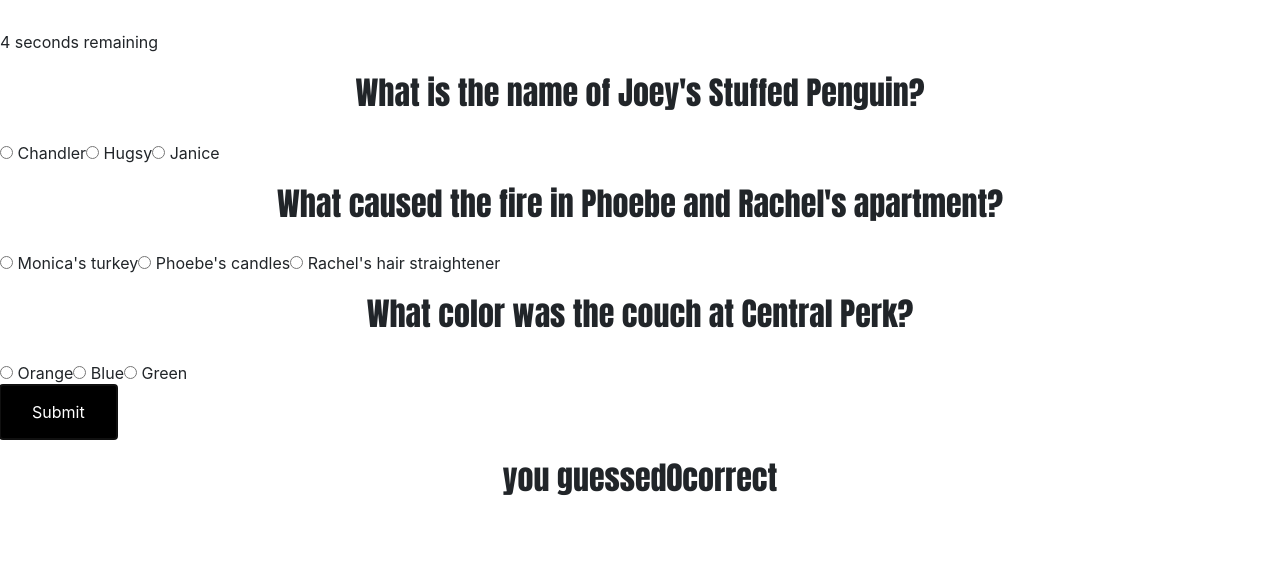
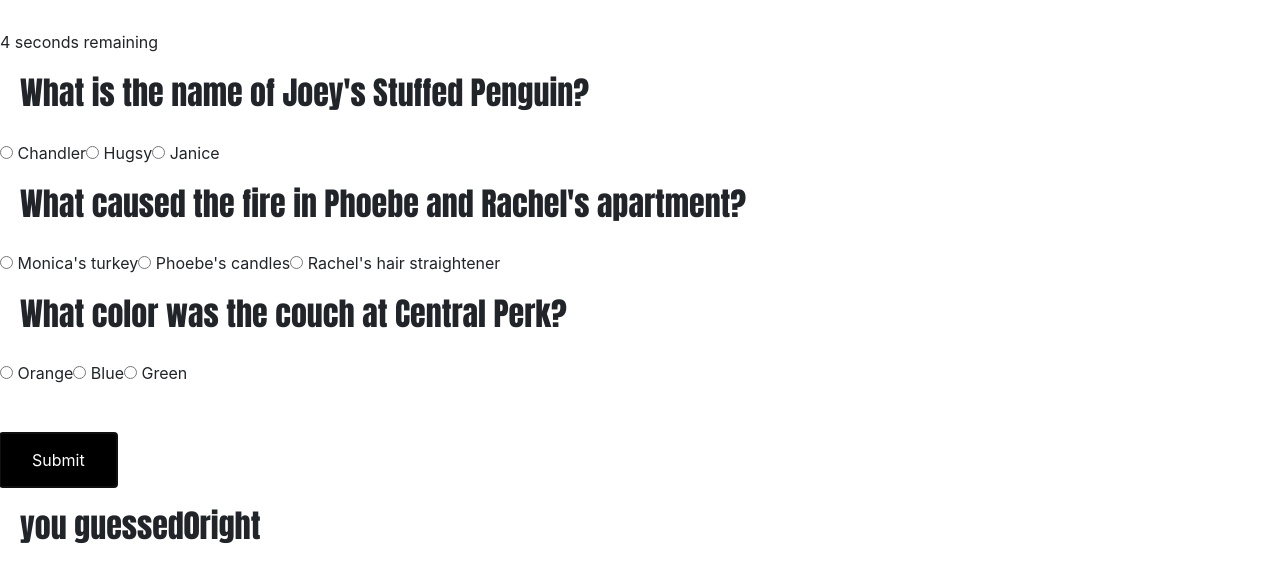
Before and after one commit to hjac01/TriviaGame, a plain HTML site: page index.html in a window 1280 px wide. Both pictures are taken after a click on the button "Submit". Shown: the part 205-786 px from the top of the page. Drawn offline with nearby package versions, Linux system fonts and the light colour scheme.

Commit message:
JS updates

```diff
--- a/assets/css/style.css
+++ b/assets/css/style.css
@@ -7,13 +7,13 @@
 .display-4{
     color: white;
     font-family: Impact, Haettenschweiler, 'Arial Narrow Bold', sans-serif;
-    text-align: justify;
+    text-align: left;
 }
 
 h2 {
     padding: 20px;
     font-family: Impact, Haettenschweiler, 'Arial Narrow Bold', sans-serif;
-    text-align: center;
+    text-align: left;
 }
 
 .countdown{
--- a/assets/javascript/app.js
+++ b/assets/javascript/app.js
@@ -32,10 +32,14 @@
 
     function showQuestions(){
         for(var i=0; i<quizQuestions.length;i++){
-            $("#quiz").append("<h2>"+ quizQuestions[i].question + "</h2>")
+            $("#quiz").append(`<h2>` + quizQuestions[i].question + `</h2>`)
+
             for(var j=0; j<quizQuestions[i].answers.length; j++){
                 $("#quiz").append(`<input type='radio' name=${i} value="${quizQuestions[i].answers[j]}"> ${quizQuestions[i].answers[j]}</input>`)
             }
+            $("#quiz").append(`</div>`)
+
+
         }
 
 
@@ -61,5 +65,5 @@
             alert("Times Up!");
         }
 
-        $("#result").append("<h2>" + "you guessed"  +  score  + "correct" + "</h2>")
+        $("#result").append("<h2>" + "you guessed"  +  score  + "right" + "</h2>")
     })
```
Also changed, not shown: index.html (+2 -0 lines).
